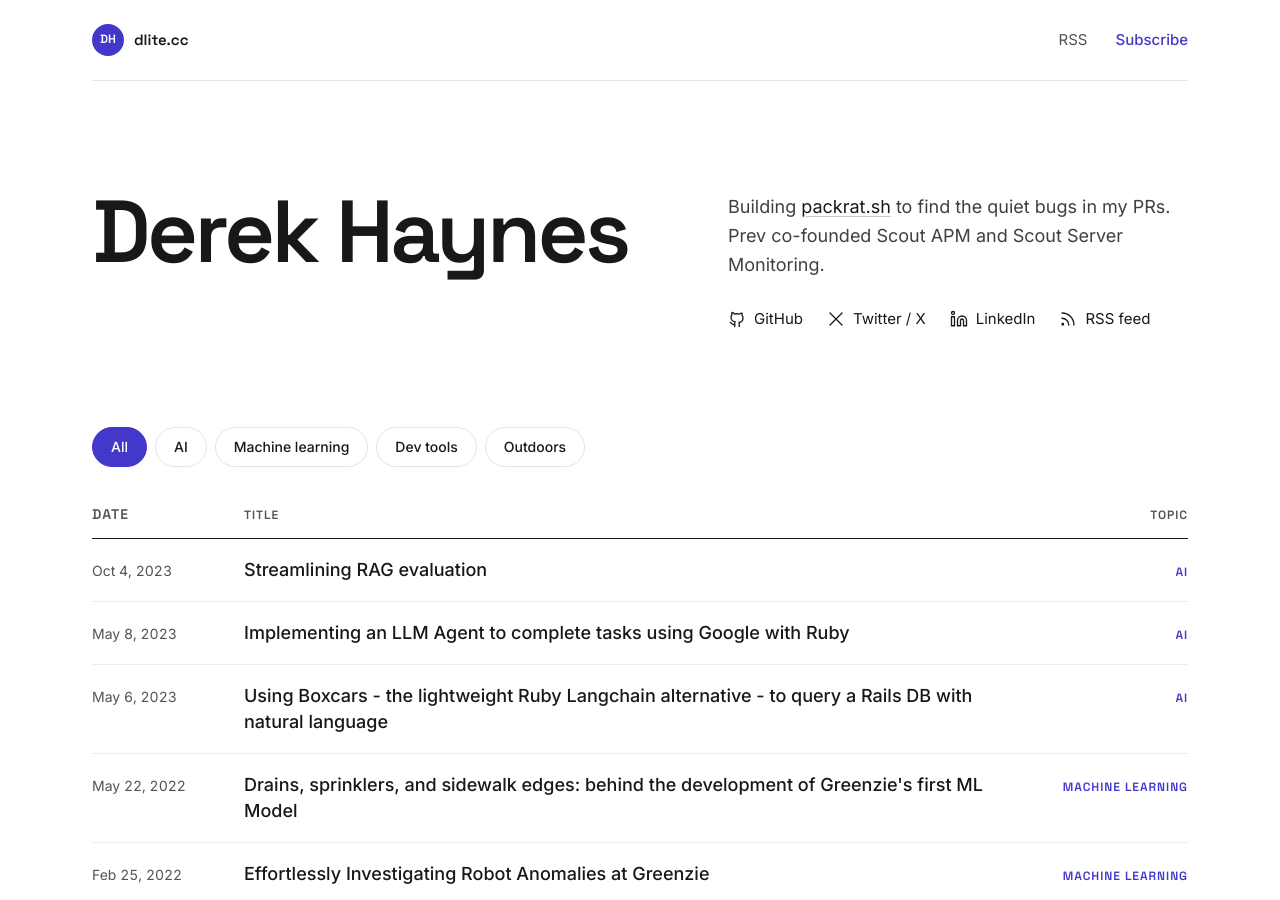
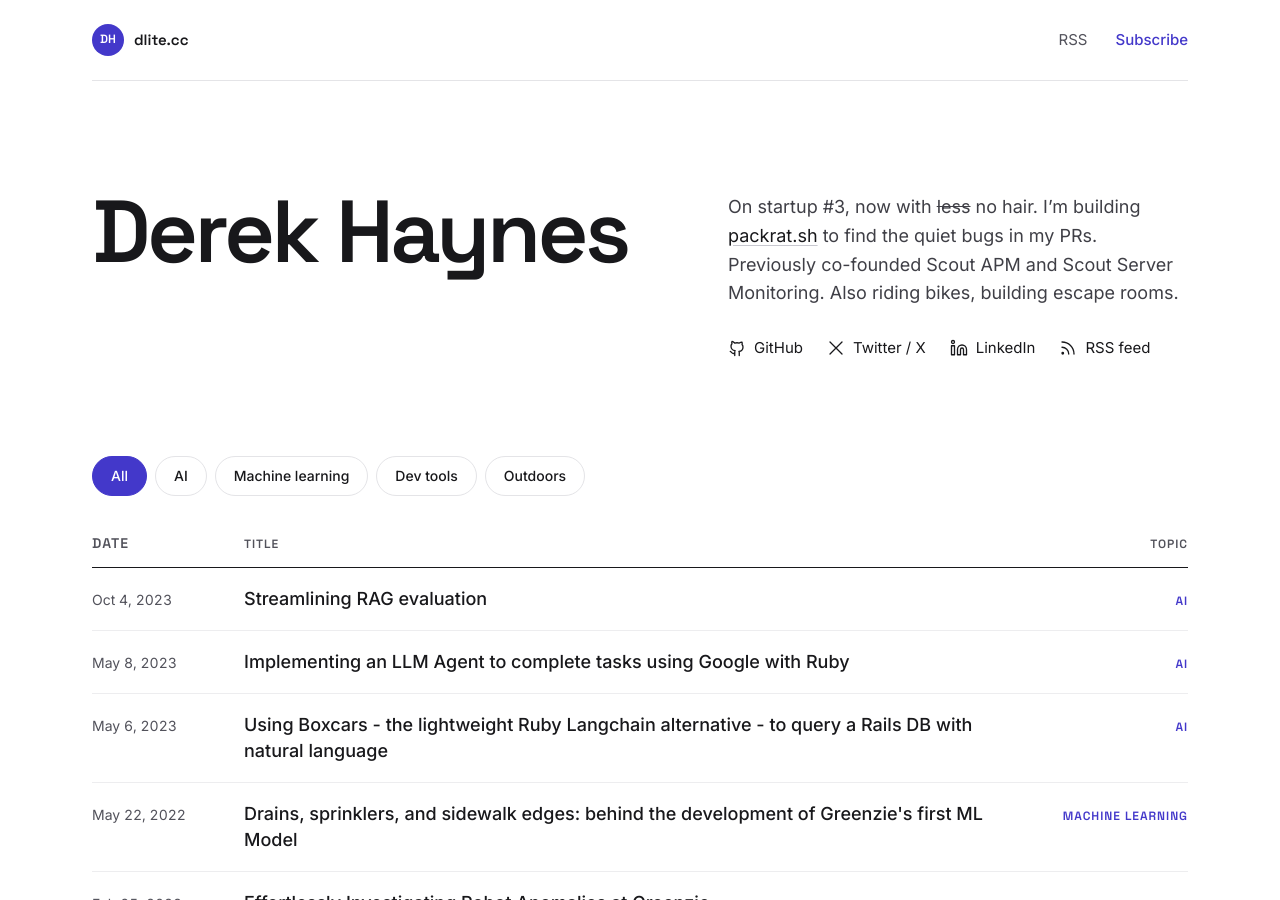
Before and after one commit to itsderek23/dlite_site, a Jekyll site: the page built from index.markdown, in a window 1280 px wide and 900 px high. Built offline with Jekyll 4.4.1, drawn with Linux system fonts in a browser that asks for light colours.

Commit message:
Add more personality to homepage bio
Co-Authored-By: Claude Opus 5.5 <noreply@anthropic.com>

```diff
--- a/index.markdown
+++ b/index.markdown
@@ -2,4 +2,4 @@
 layout: home
 ---
 
-Building [packrat.sh](https://packrat.sh){:target="_blank" rel="noopener"} to find the quiet bugs in my PRs. Prev co-founded Scout APM and Scout Server Monitoring.
+On startup #3, now with <del>less</del> no hair. I'm building [packrat.sh](https://packrat.sh){:target="_blank" rel="noopener"} to find the quiet bugs in my PRs. Previously co-founded Scout APM and Scout Server Monitoring. Also riding bikes, building escape rooms.
```
